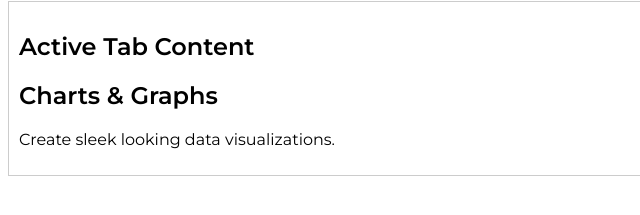
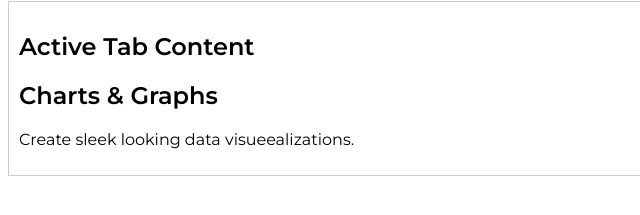
Before and after one commit to kana-fitt/practical-copy-julius-ai, a website: page index.html in a window 1280 px wide. Shown: the part 153-368 px from the top of the page, 0-640 px from the left. Drawn offline with Linux system fonts and the light colour scheme.

Commit message:
empty commit

```diff
--- a/index.html
+++ b/index.html
@@ -21,7 +21,7 @@
       </button>
       <div id="Charts" class="tabcontent">
         <h2>Charts & Graphs</h2>
-        <p>Create sleek looking data visualizations.</p>
+        <p>Create sleek looking data visueealizations.</p>
       </div>
 
       <button class="tablinks" onclick="openTab(event, 'Insights')">
```
